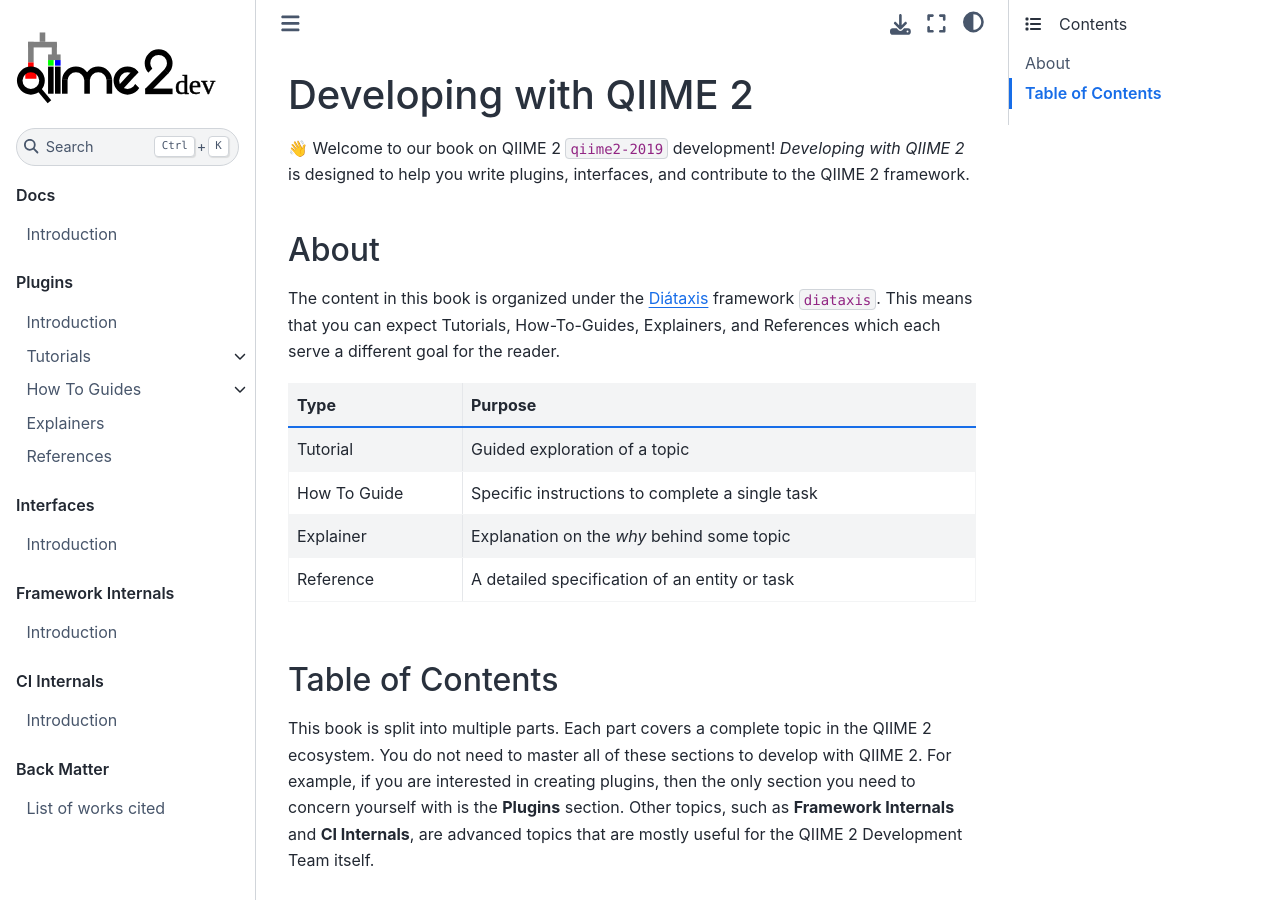
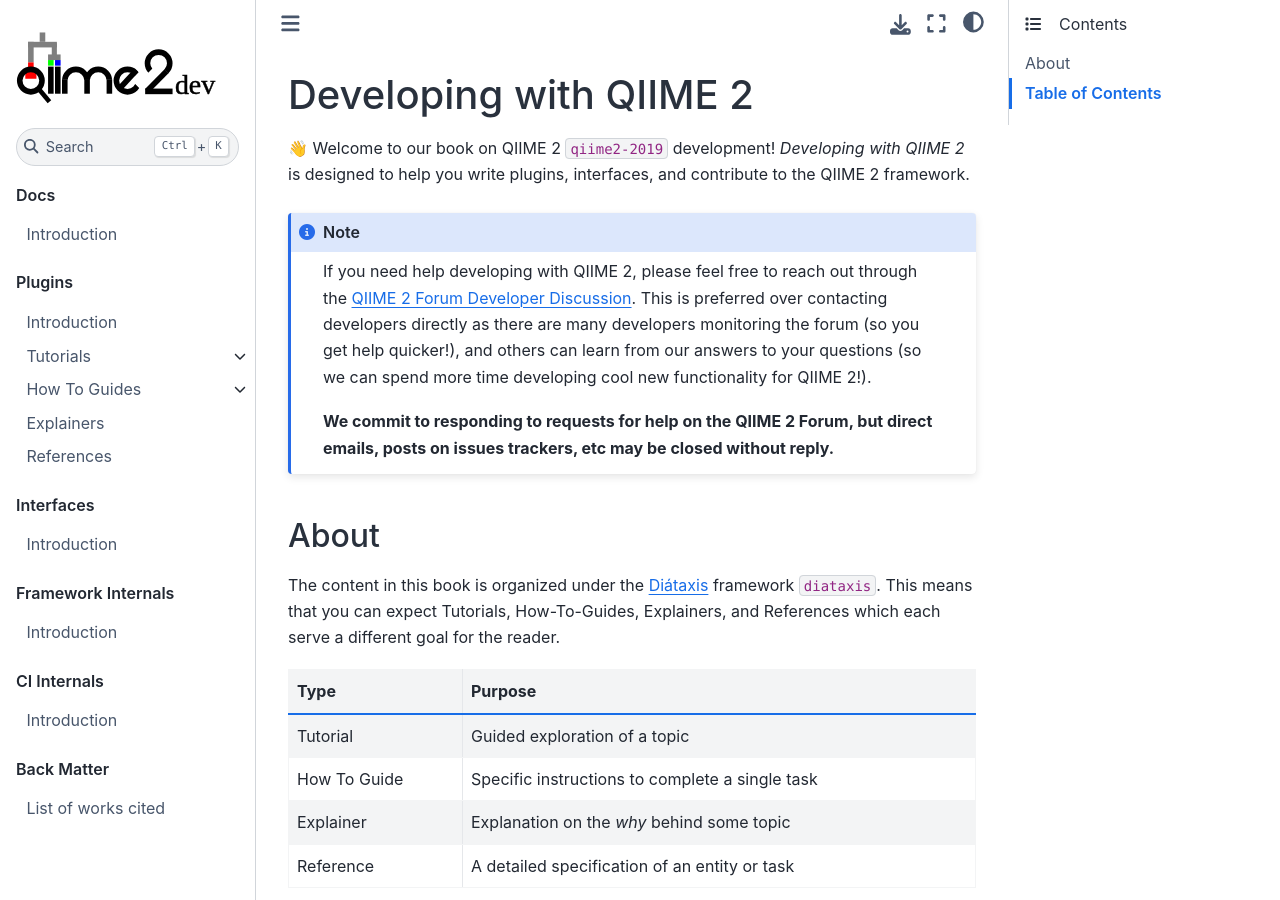
Before and after one commit to caporaso-lab/developing-with-qiime2, a Jupyter Book: the page built from book/intro.md, in a window 1280 px wide and 900 px high. Built offline with Jupyter Book 1.0.4 settings and Sphinx 7.4.7 and the Sphinx Book theme 1.1.4, drawn with Linux system fonts in a browser that asks for light colours; cross-references to code outside the pages are shown as plain code.

Commit message:
add info on getting help

````diff
--- a/book/_config.yml
+++ b/book/_config.yml
@@ -38,3 +38,8 @@ html:
   use_issues_button: true
   use_repository_button: true
   favicon: _static/favicon.ico
+
+parse:
+  myst_substitutions:
+    miniconda_url: "[Miniconda](https://conda.io/miniconda.html)"
+    developer_discussion: "[QIIME 2 Forum Developer Discussion](https://forum.qiime2.org/c/dev-discussion)"
--- a/book/intro.md
+++ b/book/intro.md
@@ -2,6 +2,13 @@
 
 👋 Welcome to our book on QIIME 2 {cite}`qiime2-2019` development!
 *Developing with QIIME 2* is designed to help you write plugins, interfaces, and contribute to the QIIME 2 framework.
+
+```{note}
+If you need help developing with QIIME 2, please feel free to reach out through the {{ developer_discussion }}.
+This is preferred over contacting developers directly as there are many developers monitoring the forum (so you get help quicker!), and others can learn from our answers to your questions (so we can spend more time developing cool new functionality for QIIME 2!).
+
+**We commit to responding to requests for help on the QIIME 2 Forum, but direct emails, posts on issues trackers, etc may be closed without reply.**
+```
 
 ## About
 The content in this book is organized under the [Diátaxis](https://diataxis.fr/) framework {cite}`diataxis`.
````
